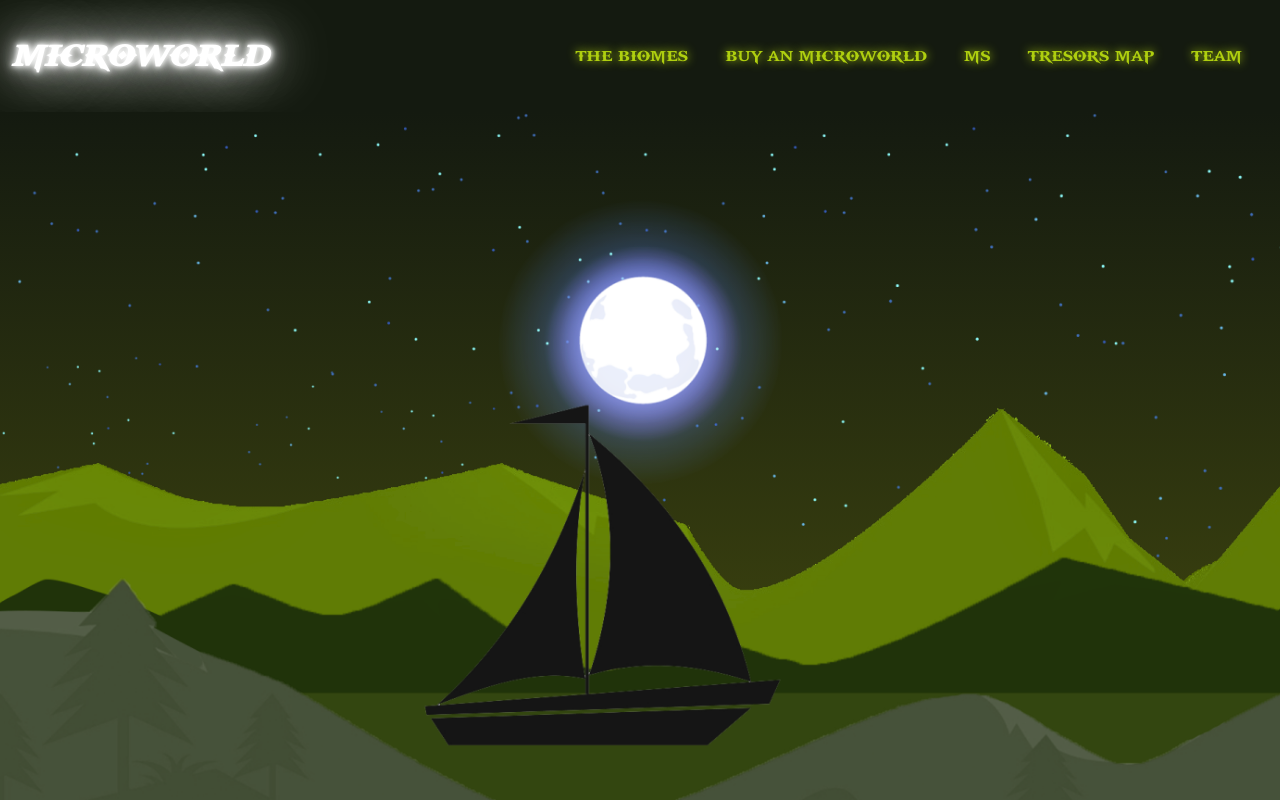
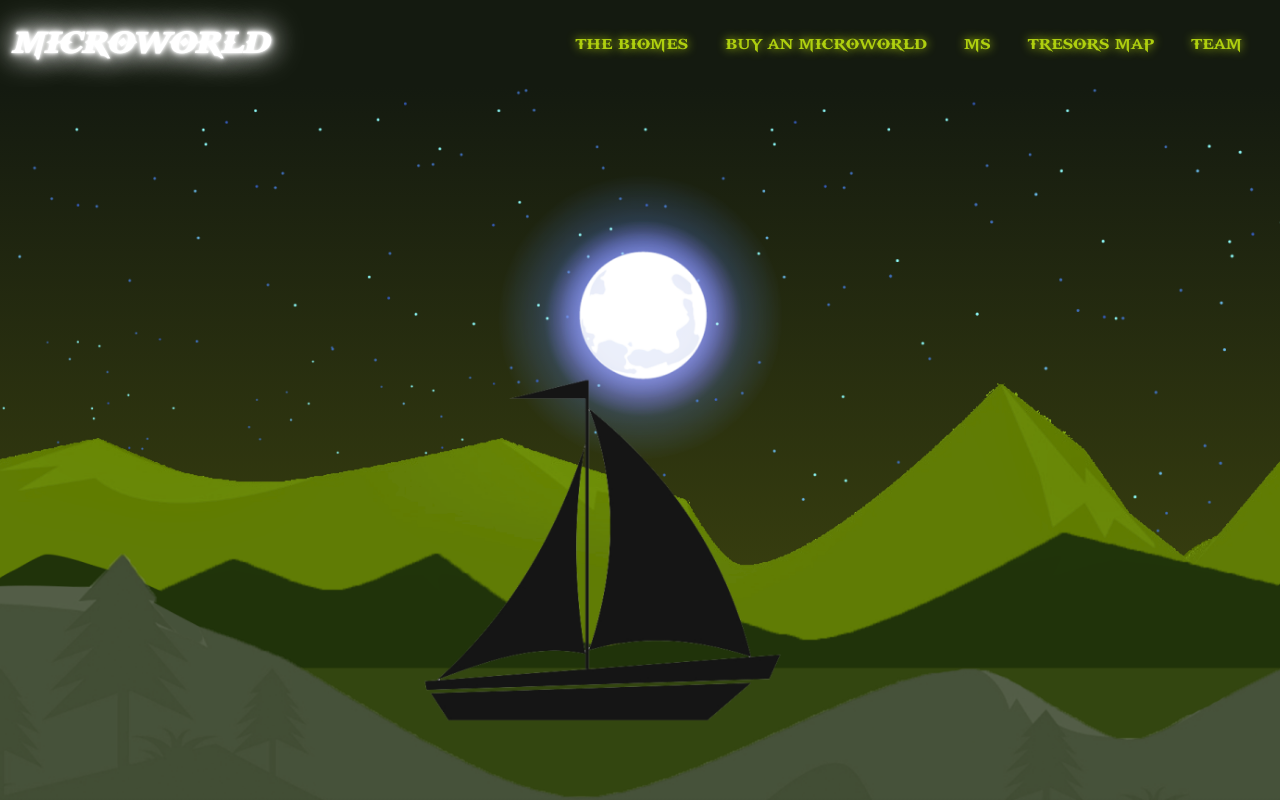
Before and after one commit to MICRO2WORLD/MICROWORLD, a plain HTML site: page index.html in a window 1280 px wide. In both pictures the pointer is over the link "MICROWORLD". Shown: the top 800 px of the page. Drawn offline with nearby package versions, Linux system fonts and the light colour scheme; a small style sheet from the web is missing.

Commit message:
Update style.css

```diff
--- a/style.css
+++ b/style.css
@@ -45,7 +45,7 @@ header{
     align-items: center;
     margin: 11px;
     background: transparent;
-    height: 90px;
+    height: 65px;
 }
 
 header .logo{
@@ -59,8 +59,8 @@ header .logo{
 }
 
 header .logo:hover{
-    text-shadow: 0px 0px 5px #fff , 0px 0px 10px #fff, 0px 0px 20px #fff,
-    0px 0px 50px #fff, 0px 0px 70px #fff;
+    text-shadow: 0px 0px 2px #fff , 0px 0px 5px #fff, 0px 0px 10px #fff,
+    0px 0px 25px #fff, 0px 0px 35px #fff;
     color: #ffffff;
     transition: 1s ease;
 }
@@ -87,8 +87,8 @@ header ul li a{
 }
 
 header ul li a:hover{
-        text-shadow: 0px 0px 5px #fff , 0px 0px 10px #fff, 0px 0px 20px #fff,
-    0px 0px 50px #fff, 0px 0px 70px #fff;
+    text-shadow: 0px 0px 2px #fff , 0px 0px 5px #fff, 0px 0px 10px #fff,
+    0px 0px 25px #fff, 0px 0px 35px #fff;
     color: #ffffff;
     transition: 1s ease;
 
```
